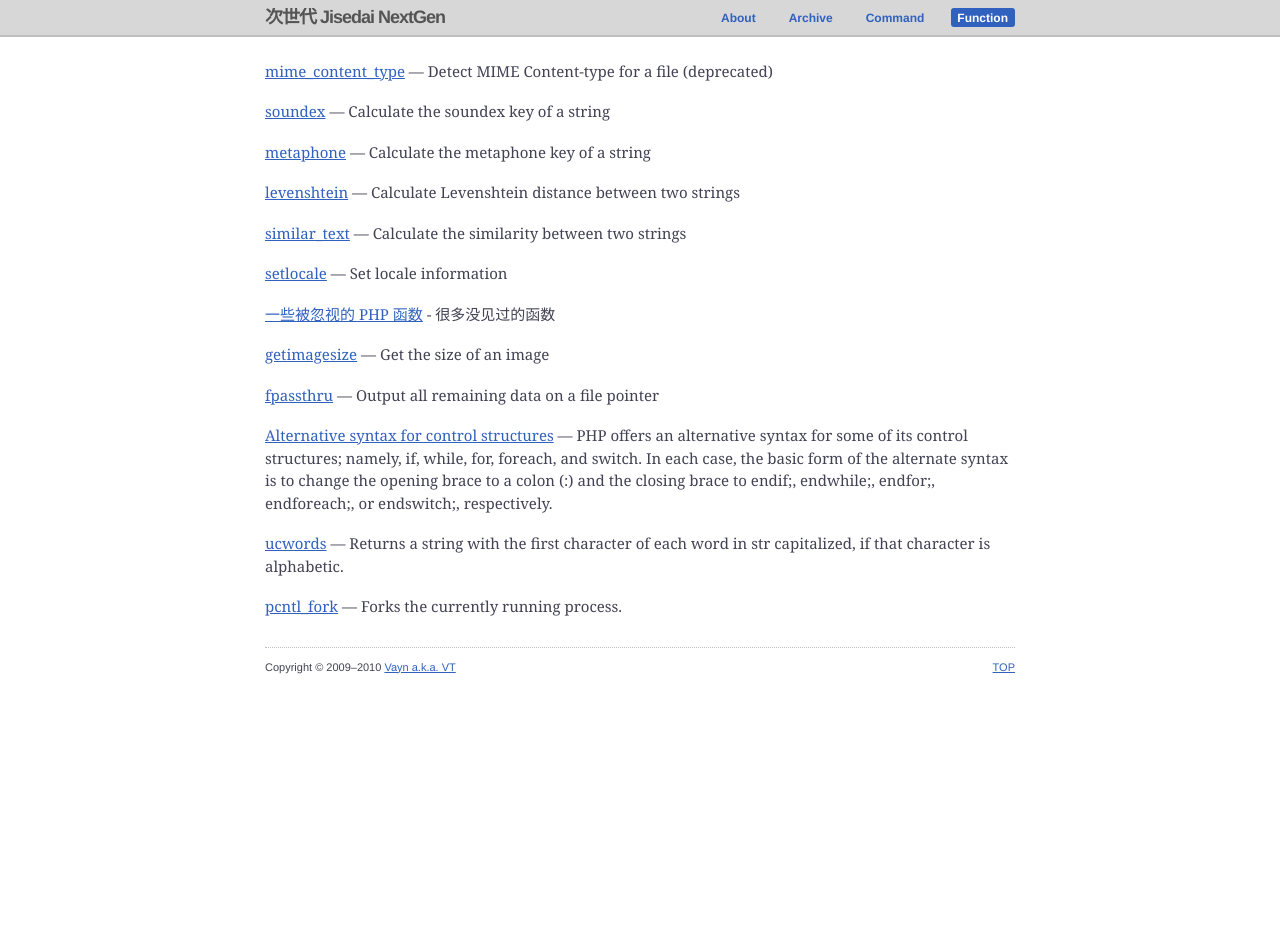
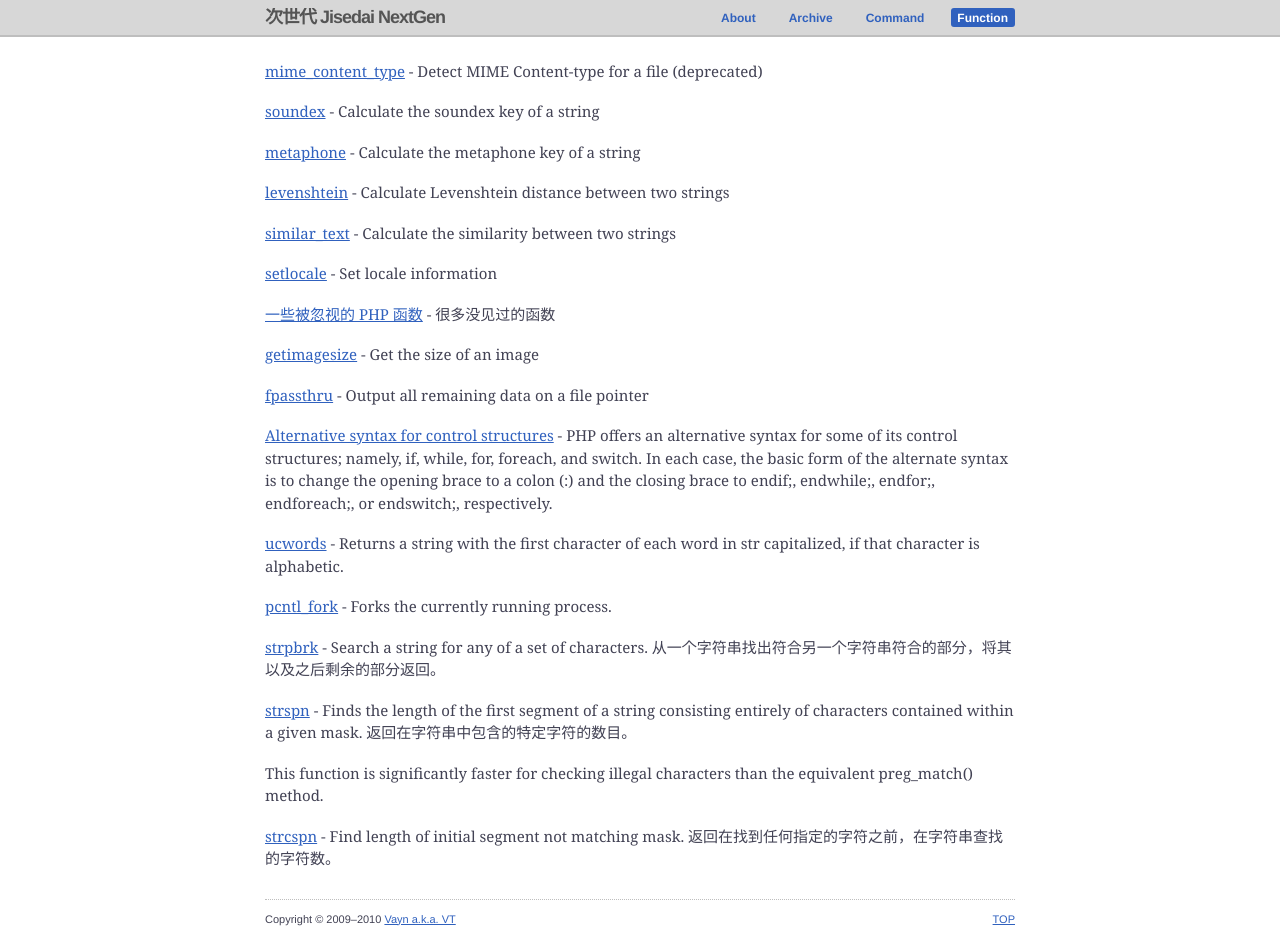
Before and after one commit to Vayn/vayn.github.io, a Jekyll site: the page built from function.markdown, in a window 1280 px wide. Built offline with Jekyll 4.4.1, drawn with Linux system fonts in a browser that asks for light colours; before the commit the page ends 900 px from its top, so only the background shows below that.

```diff
--- a/_posts/2010-04-21-jxlab-my-first-project-vaynwords.markdown
+++ b/_posts/2010-04-21-jxlab-my-first-project-vaynwords.markdown
@@ -21,7 +21,7 @@ categories:
 
 如果没有这些多种多样的 API，我是不可能实现这个想法。Web 2.0 is magnificent!
 
-欢迎访问 [Project Vaynwords](http://vtcore.com/vaynwords/)！
+欢迎访问 [Project Vaynwords](http://lab.jixia.org/vws/)！
 
 p.s. Project Vaynwords 0.1 最大的问题是某些单词的发音没有解决，比如 contemplate 就没法发音，只能说 Google Dictionary 的发音文件路径太古怪了，也许下个版本我会换个方法获取文件。
 
--- a/function.markdown
+++ b/function.markdown
@@ -3,26 +3,34 @@ layout: default
 title: Function
 ---
 
-[mime_content_type](http://php.net/manual/en/function.mime-content-type.php) — Detect MIME Content-type for a file (deprecated)
+[mime_content_type](http://php.net/manual/en/function.mime-content-type.php) - Detect MIME Content-type for a file (deprecated)
 
-[soundex](http://www.php.net/manual/en/function.soundex.php) — Calculate the soundex key of a string
+[soundex](http://www.php.net/manual/en/function.soundex.php) - Calculate the soundex key of a string
 
-[metaphone](http://www.php.net/manual/en/function.metaphone.php) — Calculate the metaphone key of a string
+[metaphone](http://www.php.net/manual/en/function.metaphone.php) - Calculate the metaphone key of a string
 
-[levenshtein](http://www.php.net/manual/en/function.levenshtein.php) — Calculate Levenshtein distance between two strings
+[levenshtein](http://www.php.net/manual/en/function.levenshtein.php) - Calculate Levenshtein distance between two strings
 
-[similar_text](http://www.php.net/manual/en/function.similar-text.php) — Calculate the similarity between two strings
+[similar_text](http://www.php.net/manual/en/function.similar-text.php) - Calculate the similarity between two strings
 
-[setlocale](http://www.php.net/manual/en/function.setlocale.php) — Set locale information
+[setlocale](http://www.php.net/manual/en/function.setlocale.php) - Set locale information
 
 [一些被忽视的 PHP 函数](http://www.gracecode.com/archives/3013/) - 很多没见过的函数
 
-[getimagesize](http://php.net/manual/en/function.getimagesize.php) — Get the size of an image
+[getimagesize](http://php.net/manual/en/function.getimagesize.php) - Get the size of an image
 
-[fpassthru](http://php.net/manual/en/function.fpassthru.php) — Output all remaining data on a file pointer
+[fpassthru](http://php.net/manual/en/function.fpassthru.php) - Output all remaining data on a file pointer
 
-[Alternative syntax for control structures](http://php.net/manual/en/control-structures.alternative-syntax.php) — PHP offers an alternative syntax for some of its control structures; namely, if, while, for, foreach, and switch. In each case, the basic form of the alternate syntax is to change the opening brace to a colon (:) and the closing brace to endif;, endwhile;, endfor;, endforeach;, or endswitch;, respectively.
+[Alternative syntax for control structures](http://php.net/manual/en/control-structures.alternative-syntax.php) - PHP offers an alternative syntax for some of its control structures; namely, if, while, for, foreach, and switch. In each case, the basic form of the alternate syntax is to change the opening brace to a colon (:) and the closing brace to endif;, endwhile;, endfor;, endforeach;, or endswitch;, respectively.
 
-[ucwords](http://php.net/manual/en/function.ucwords.php) — Returns a string with the first character of each word in str capitalized, if that character is alphabetic.
+[ucwords](http://php.net/manual/en/function.ucwords.php) - Returns a string with the first character of each word in str capitalized, if that character is alphabetic.
 
-[pcntl_fork](http://php.net/manual/en/function.pcntl-fork.php) — Forks the currently running process.
+[pcntl_fork](http://php.net/manual/en/function.pcntl-fork.php) - Forks the currently running process.
+
+[strpbrk](http://php.net/manual/en/function.strpbrk.php) - Search a string for any of a set of characters. 从一个字符串找出符合另一个字符串符合的部分，将其以及之后剩余的部分返回。
+
+[strspn](http://www.php.net/manual/en/function.strspn.php) - Finds the length of the first segment of a string consisting entirely of characters contained within a given mask. 返回在字符串中包含的特定字符的数目。
+
+This function is significantly faster for checking illegal characters than the equivalent preg_match() method.
+
+[strcspn](http://php.net/manual/en/function.strcspn.php) - Find length of initial segment not matching mask. 返回在找到任何指定的字符之前，在字符串查找的字符数。
```
Also changed, not shown: _posts/2010-10-01-php-php-performance-ppt.markdown (added, +39 -0 lines).
